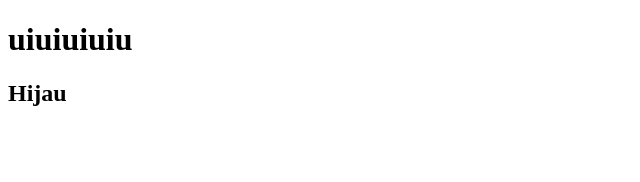
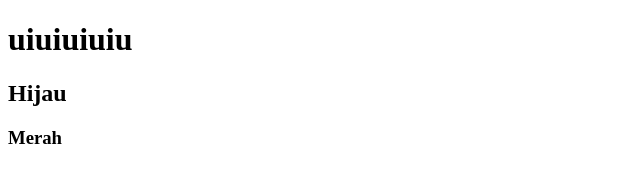
Before and after one commit to jquory/welcome, a website: page index.html in a window 1280 px wide. Shown: the full height of the page, 0-640 px from the left. Drawn offline with Linux system fonts and the light colour scheme.

Commit message:
Memasukkan tag h3

```diff
--- a/index.html
+++ b/index.html
@@ -9,5 +9,6 @@
   <body>
     <h1>uiuiuiuiu</h1>
     <h2>Hijau</h2>
+    <h3>Merah</h3>
   </body>
 </html>
```
